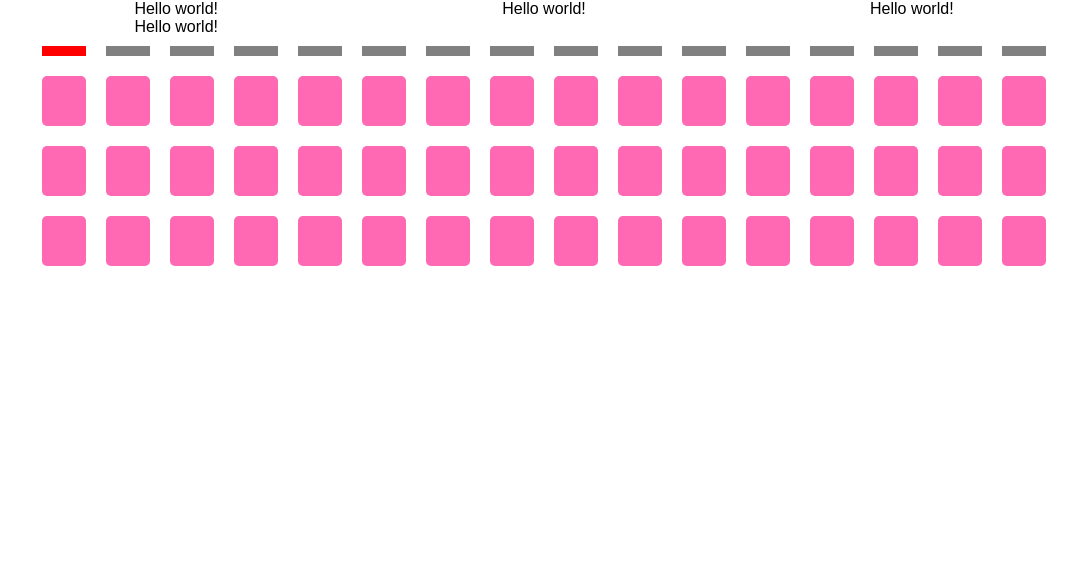
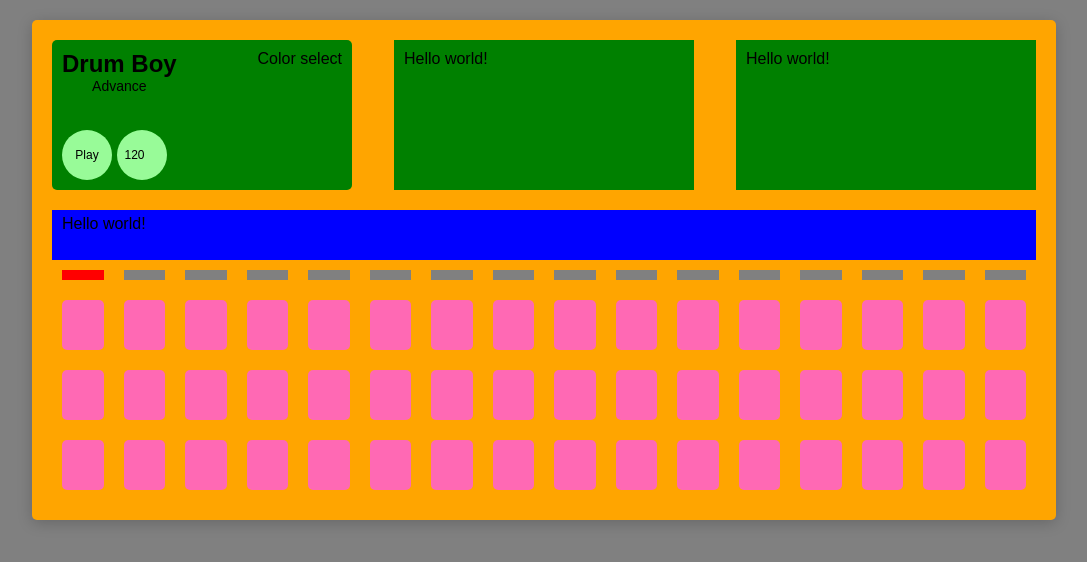
Before and after one commit to eliraybon/ElectronAligner, a React (Create React App) app: page / in a window 1280 px wide. Shown: the top 562 px of the page, without its empty margins (96-1183 px from the left). Built offline with nearby package versions, Linux system fonts and the light colour scheme.

Commit message:
Complete draft component layout

```diff
--- a/public/assets/css/drum_boy.css
+++ b/public/assets/css/drum_boy.css
@@ -1,11 +1,19 @@
+body {
+  background: gray;
+}
+
 .drum-boy {
   width: 80%;
-  margin: 0 auto;
+  max-width: 1200px;
+  min-width: 1024px;
+  margin: 20px auto;
+  padding: 20px;
+  background: orange;
+  box-shadow: 0px 3px 15px rgba(0,0,0,0.2);
+  border-radius: 5px;
 }
 
 .main {
-  width: 80%;
-  margin: 0 auto;
   display: flex;
   flex-direction: column;
 }
@@ -13,4 +21,5 @@
 .top {
   display: flex;
   justify-content: space-between;
+  margin-bottom: 20px;
 }
--- a/public/assets/css/logo_and_buttons.css
+++ b/public/assets/css/logo_and_buttons.css
@@ -0,0 +1,48 @@
+.logo-and-buttons {
+  width: 30%;
+  height: 150px;
+  min-width: 300px;
+  padding: 10px;
+  border-radius: 5px;
+  background: green;
+  display: flex;
+  flex-direction: column;
+  justify-content: space-between;
+}
+
+.logo-and-color {
+  display: flex;
+  justify-content: space-between;
+}
+
+.main-heading {
+  font-size: 24px;
+  font-weight: 700;
+}
+
+.advance {
+  font-size: 14px;
+  margin: 0 auto;
+}
+
+.logo {
+  display: flex;
+  flex-direction: column;
+}
+
+.logo-and-buttons .buttons {
+  display: flex;
+}
+
+.play-button, .bpm-select{
+  width: 50px;
+  height: 50px;
+  margin-right: 5px;
+  border-radius: 50%;
+  background-color: palegreen;
+  font-size: 12px;
+  text-align: center;
+  display: flex;
+  justify-content: center;
+  align-items: center;
+}
--- a/public/assets/css/oscilloscope.css
+++ b/public/assets/css/oscilloscope.css
@@ -0,0 +1,6 @@
+.oscilloscope {
+  width: 30%;
+  min-width: 300px;
+  padding: 10px;
+  background: green;
+}
--- a/public/assets/css/sound_controls.css
+++ b/public/assets/css/sound_controls.css
@@ -0,0 +1,6 @@
+.sound-controls {
+  width: 30%;
+  min-width: 300px;
+  padding: 10px;
+  background: green;
+}
--- a/public/assets/css/wildcards.css
+++ b/public/assets/css/wildcards.css
@@ -0,0 +1,6 @@
+.wildcards {
+  width: 100%;
+  height: 50px;
+  padding: 5px 10px;
+  background: blue;
+}
--- a/src/components/DrumBoy.jsx
+++ b/src/components/DrumBoy.jsx
@@ -49,7 +49,12 @@ export default class DrumBoy extends React.Component {
 
         <div className="main">
           <div className="top">
-            <LogoAndButtons />
+            <LogoAndButtons
+              bpm={this.state.bpm}
+              playing={this.state.playing}
+              togglePlay={this.togglePlay}
+              updateBpm={this.updateBpm}
+            />
             <Oscilloscope />
             <SoundControls />
           </div>
--- a/src/components/Main/LogoAndButtons.jsx
+++ b/src/components/Main/LogoAndButtons.jsx
@@ -4,7 +4,30 @@ export default class LogoAndButtons extends React.Component {
   render() {
     return (
       <div className="logo-and-buttons">
-        Hello world!
+        <div className="logo-and-color">
+          <div className="logo">
+            <h1 className="main-heading">Drum Boy</h1>
+            <p className="advance">Advance</p>
+          </div>
+
+          <p>Color select</p>
+        </div>
+
+        <div className="buttons">
+          <div
+            className="play-button"
+            onClick={this.props.togglePlay}
+          >
+            {(this.props.playing) ? "Pause" : "Play"}
+          </div>
+
+          <input
+            className="bpm-select"
+            type="number"
+            value={this.props.bpm}
+            onChange={this.props.updateBpm}
+          />
+        </div>
       </div>
     )
   }
```
